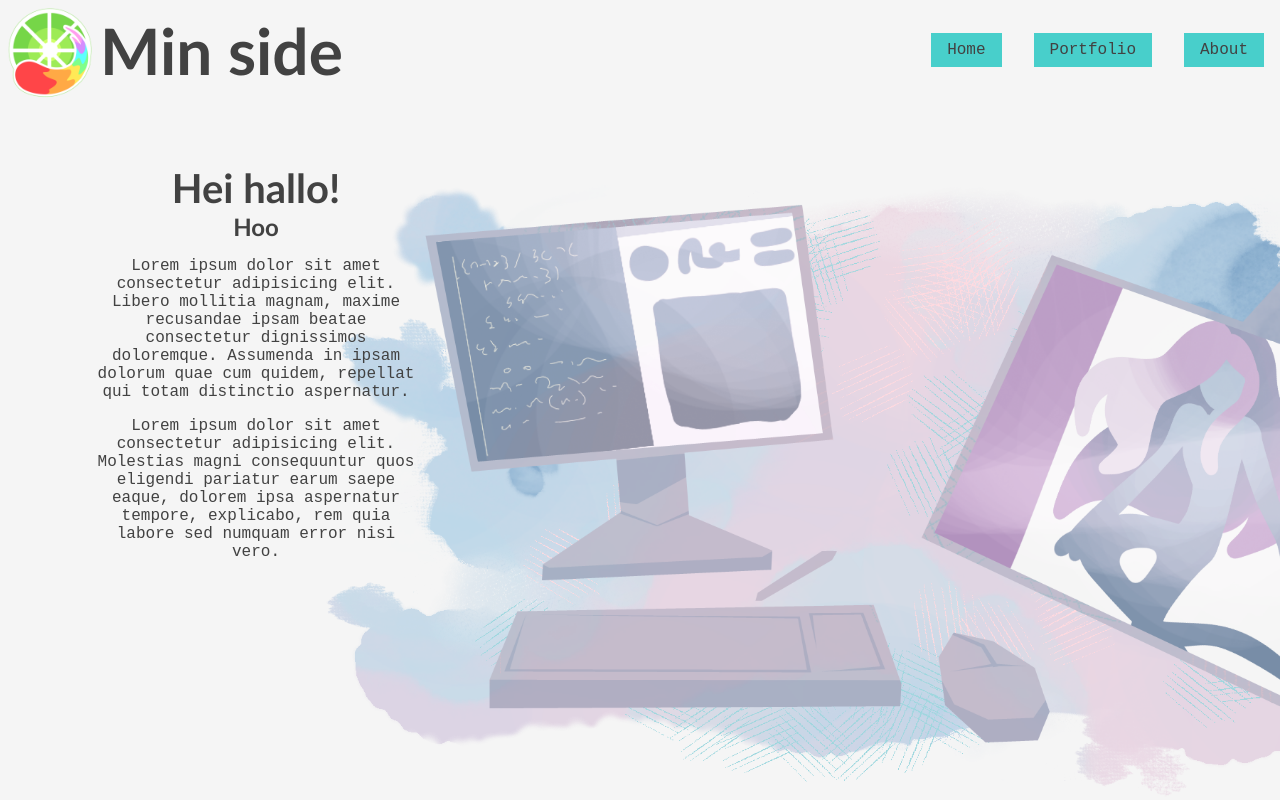
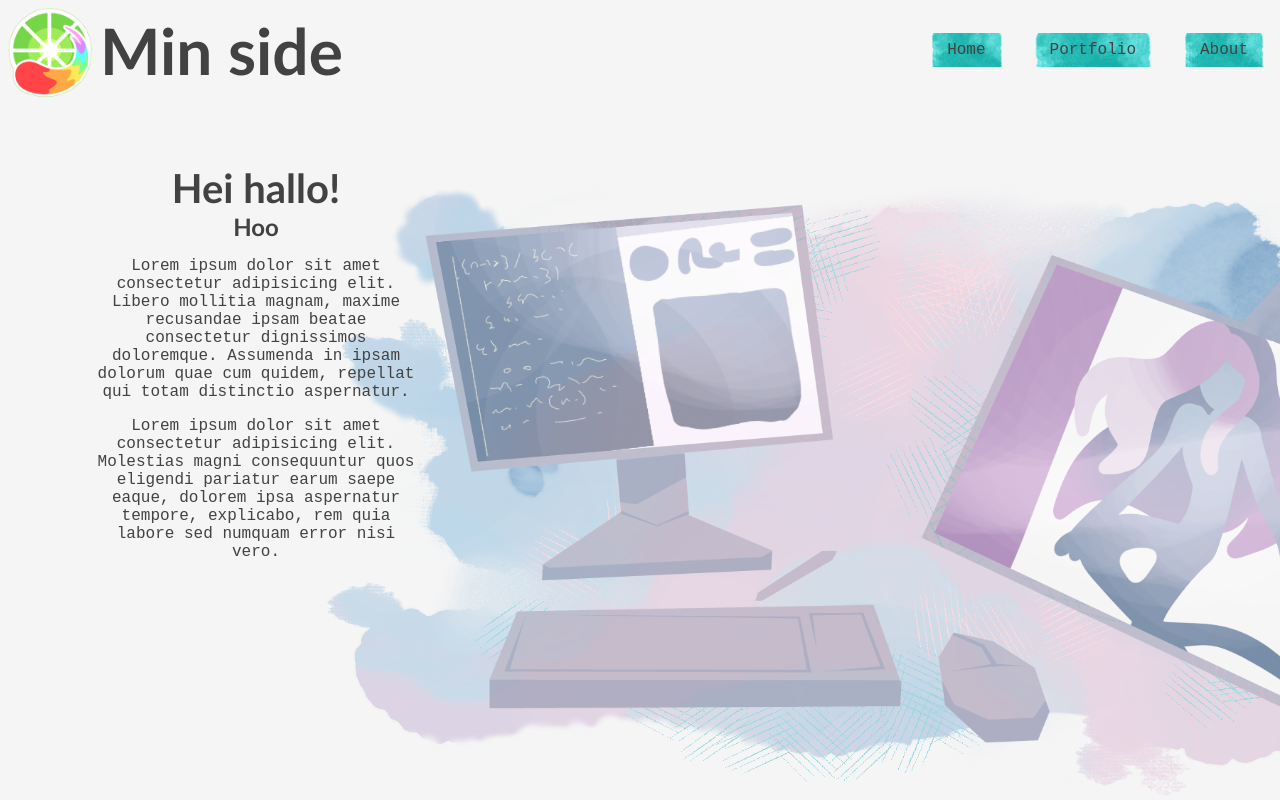
Before and after one commit to RedDragonling/cv-landing-page, a website built with Vite: page index.html in a window 1280 px wide. Built offline with nearby package versions, Linux system fonts and the light colour scheme; a web font is replaced by a local one.

Commit message:
Updated button css

```diff
--- a/src/main.css
+++ b/src/main.css
@@ -59,7 +59,9 @@ nav {
       background-color: var(--sec-col);
       padding: 0.5em 1em;
       margin: 1em;
-      display: flex
+      display: flex;
+      background-image: url(img/buttonoverlay.png);
+      background-size: cover;
     }
   }
 }
```
Also changed, not shown: src/img/buttonoverlay.png (added).
